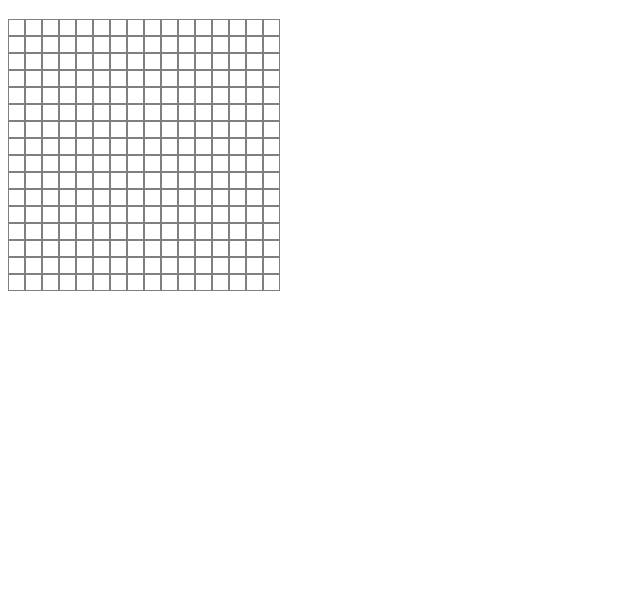
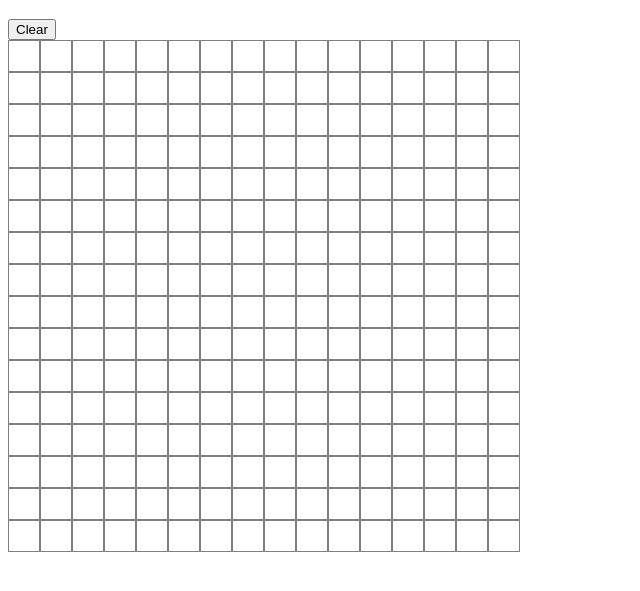
Before and after one commit to DianaPalafox/etch-a-sketch, a plain HTML site: page index.html in a window 1280 px wide. Shown: the part 61-652 px from the top of the page, without its empty margins (0-640 px from the left). Drawn offline with Linux system fonts and the light colour scheme.

Commit message:
Add a button that clears the grid

```diff
--- a/index.html
+++ b/index.html
@@ -10,6 +10,7 @@
 </head>
 <body>
     <h1>Etch a Sketch</h1>
+    <button>Clear</button>
     <div class="container"></div>
 </body>
 </html>
--- a/script.js
+++ b/script.js
@@ -1,17 +1,31 @@
+let grid= 16*16;
 const container = document.querySelector('.container');
 
-for (i=0; i<256; i++) {
-    const content = document.createElement('div');
-    content.classList.add('content');
-    content.style.border = "thin solid gray";
-    container.appendChild(content);
+function makeGrid() {
+    for (i=0; i<grid; i++) {
+        const content = document.createElement('div');
+        content.classList.add('content');
+        content.style.border = "thin solid gray";
+        container.appendChild(content);
+    }
 }
+makeGrid();
 
-let cont = document.querySelectorAll('.content');
+let newContent = document.querySelectorAll('.content');
 
-cont.forEach((content)=> {
+newContent.forEach((content)=> {
     content.addEventListener("mouseover", function() {
         content.style.backgroundColor = 'black';
 
     });
 })
+
+const button = document.querySelector('button');
+button.addEventListener('click', () => {
+    clearGrid();
+})
+
+function clearGrid() {
+   let reset= document.querySelectorAll('.content');
+   reset.forEach((content) => content.style.backgroundColor = 'white');
+}
--- a/styles.css
+++ b/styles.css
@@ -1,12 +1,12 @@
 .container{
     display: flex;
     flex-wrap: wrap;
-    width: 280px;
-    height: 245px;
+    max-width: 530px;
+    max-height: 245px;
 }
 
 .content {
-    width: 15px;
-    height: 15px;
+    width: 30px;
+    height: 30px;
     flex: 0 0 auto;
 }
```
